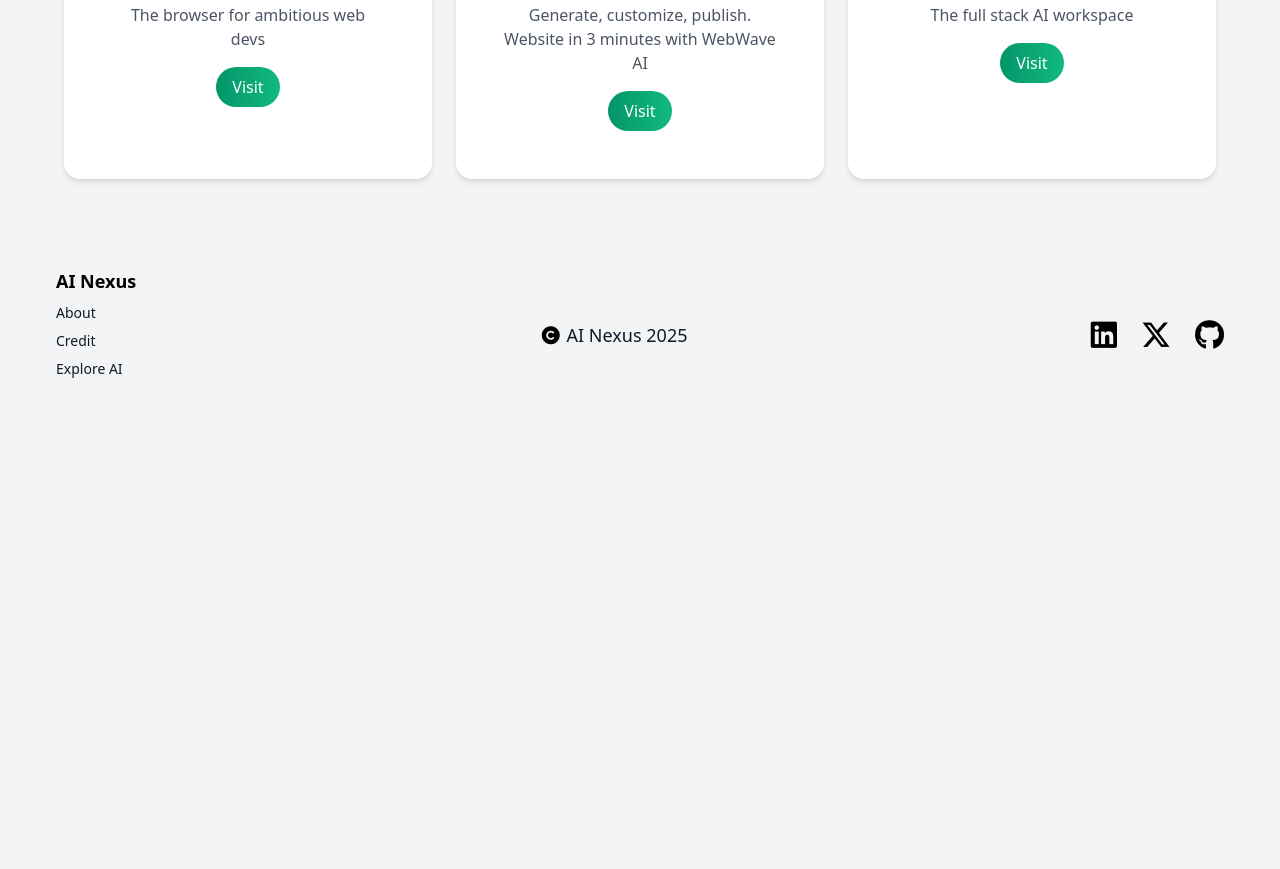
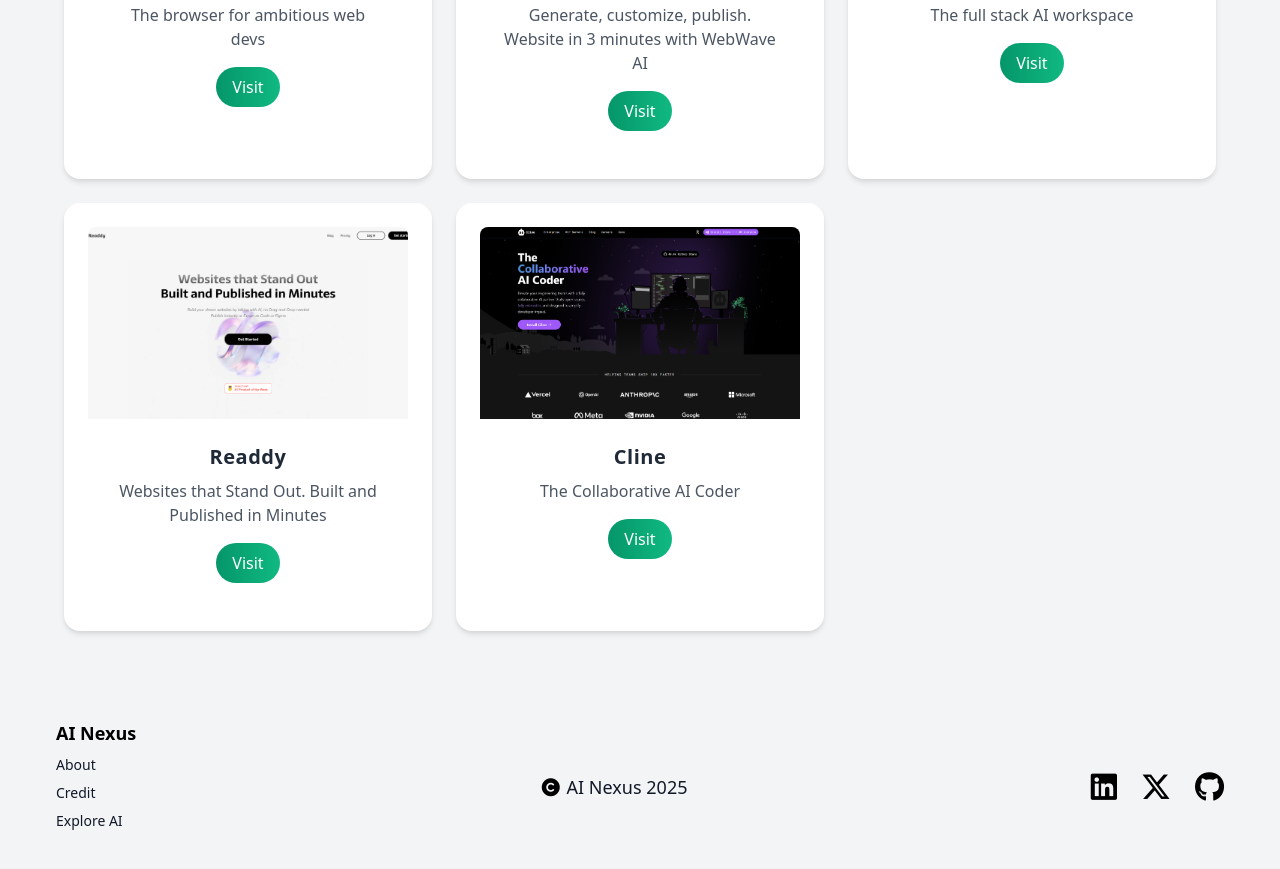
Before and after one commit to amitsarkar007/AI-tools, a plain HTML site: page Development.html in a window 1280 px wide. Shown: the part 6753-7622 px from the top of the page. Before the commit the page ends 7180 px from the top, so only its background shows below. Drawn offline with nearby package versions, Linux system fonts and the light colour scheme.

Commit message:
added websites

```diff
--- a/AIwebsites.csv
+++ b/AIwebsites.csv
@@ -226,3 +226,6 @@ Amazon Nova,https://nova.amazon.com/,Explore what Amazon Nova can do for you,LLM
 Krea,https://www.krea.ai/,Krea makes generative AI intuitive,Visuals
 KlingAI,https://klingai.com/,From vision to screen,Visuals
 Firebase Studio,https://firebase.studio/,The full stack AI workspace,Development
+Readdy,https://readdy.ai/,Websites that Stand Out. Built and Published in Minutes,Development
+Beautiful,https://beautiful.ai/,"It's beautiful what you can do with a little AI",Ideation
+Cline,https://cline.bot/,The Collaborative AI Coder,Development
--- a/Development.html
+++ b/Development.html
@@ -459,6 +459,24 @@
             </div>
           </div>
 
+          <div class="bg-white p-6 rounded-2xl shadow-md text-center flex flex-col h-full hover:shadow-2xl transition-transform transform hover:scale-105">
+            <img src="images\Readdy.png" alt="Readdy" class="w-full h-48 object-cover rounded-t-lg">
+            <div class="p-6">
+              <h2 class="text-xl font-extrabold text-gray-800 tracking-wide">Readdy</h2>
+              <p class="text-gray-600 mt-2">Websites that Stand Out. Built and Published in Minutes</p>
+              <a href="https://readdy.ai/" target="_blank" class="mt-4 inline-block text-white bg-gradient-to-r from-green-600 to-green-500 hover:from-green-500 hover:to-green-400 px-4 py-2 rounded-full transition">Visit</a>
+            </div>
+          </div>
+
+          <div class="bg-white p-6 rounded-2xl shadow-md text-center flex flex-col h-full hover:shadow-2xl transition-transform transform hover:scale-105">
+            <img src="images\Cline.png" alt="Cline" class="w-full h-48 object-cover rounded-t-lg">
+            <div class="p-6">
+              <h2 class="text-xl font-extrabold text-gray-800 tracking-wide">Cline</h2>
+              <p class="text-gray-600 mt-2">The Collaborative AI Coder</p>
+              <a href="https://cline.bot/" target="_blank" class="mt-4 inline-block text-white bg-gradient-to-r from-green-600 to-green-500 hover:from-green-500 hover:to-green-400 px-4 py-2 rounded-full transition">Visit</a>
+            </div>
+          </div>
+
       </div>
     </div>
 
```
Also changed, not shown: Ideation.html (+9 -0 lines), images/Beautiful.png (added), images/Cline.png (added), images/Readdy.png (added).
